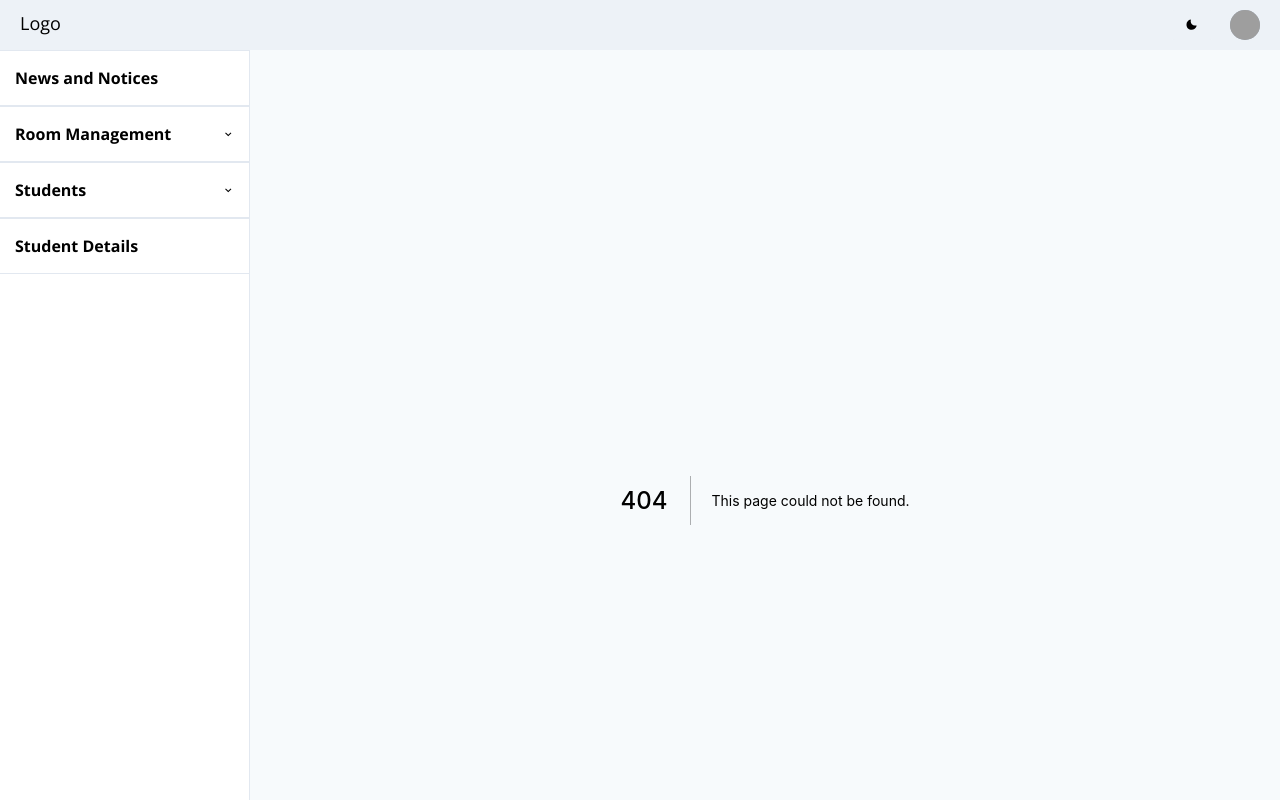
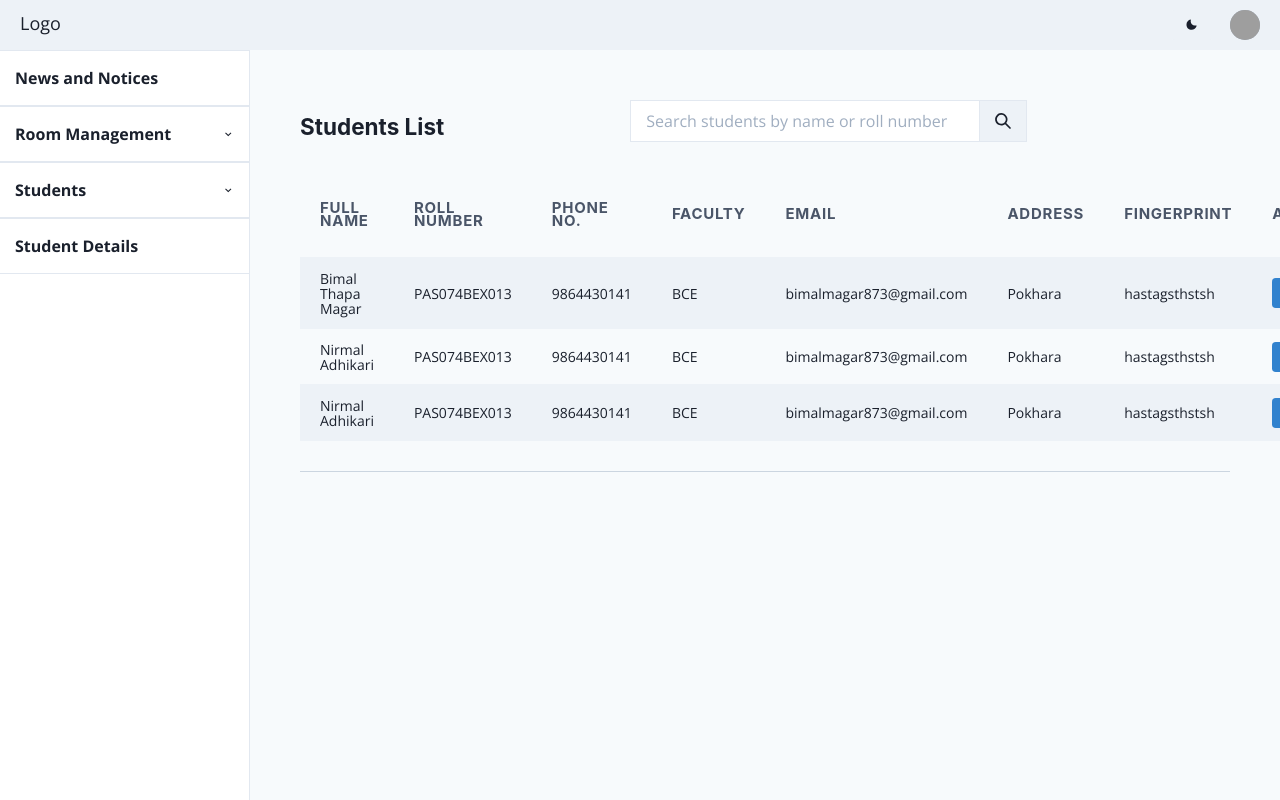
Before and after one commit to bimalmagar10/hostel-management-system, a Next.js app: page /students/student-management/BCE in a window 1280 px wide. Before the commit this address had no page. Built offline with nearby package versions, Linux system fonts and the light colour scheme; grey boxes are pictures that could not be loaded.

Commit message:
student management ui design complete

```diff
--- a/pages/room-management/block/[blockId].js
+++ b/pages/room-management/block/[blockId].js
@@ -10,6 +10,7 @@ import {
 	TableCaption,
 	Divider,
 	IconButton,
+	Box
 } from "@chakra-ui/react";
 import {EditIcon} from "@chakra-ui/icons";
 import {useRouter} from "next/router";
@@ -65,11 +66,10 @@ function BlockDetails() {
 					</Tr>
 				</Tbody>
 				<Tfoot>
-					<Tr>
-						<Divider/>
-					</Tr>
+					<Tr/>
 				</Tfoot>
 			</Table>
+			<Box mt="3rem" bg="gray.300" h="1px" w="100%"/>
 		</>
 	);
 }
--- /dev/null
+++ b/pages/students/student-management/[departmentId].js
@@ -0,0 +1,99 @@
+import {
+	Heading,
+	Table,
+	Thead,
+	Tbody,
+	Tfoot,
+	Tr,
+	Th,
+	Td,
+	Divider,
+	IconButton,
+	Flex,
+	Stack,
+	Input,
+	useColorModeValue,
+	Box
+} from "@chakra-ui/react";
+import {EditIcon,SearchIcon,AddIcon} from "@chakra-ui/icons";
+import {useRouter} from "next/router";
+export default function ManageStudent() {
+	const {query} = useRouter();
+	return (
+		<>
+		    <Flex direction="row" justify="flex-start" align="center">
+				<Heading mb="4rem" mr="20%">Students List</Heading>
+				<Stack direction="row" justify="center" spacing={0} align="stretch" mb="5rem">
+		        	<Input
+		        	size="lg"
+		        	p="2rem 1.5rem"
+		        	fontSize="1.6rem"
+		        	width="35rem"
+		        	placeholder="Search students by name or roll number"
+		        	rounded={false} bg={useColorModeValue('white','gray.700')}/>
+		        	<IconButton
+		        	p="2rem 1.5rem"
+		        	size="lg"
+		        	fontSize="1.6rem"
+		        	borderTop="1px"
+		        	borderRight="1px"
+		        	borderBottom="1px"
+		        	borderColor={useColorModeValue('gray.200','gray.600')}
+		        	aria-label="Search Students"
+		        	icon={<SearchIcon/>}
+		        	borderRadius={0}/>
+	        	</Stack>
+        	</Flex>
+			<Table variant="striped" size="lg" className="block-table">
+				<Thead className="block-head">
+					<Tr>
+						<Th>Full Name</Th>
+						<Th>Roll Number</Th>
+						<Th>Phone No.</Th>
+						<Th>Faculty</Th>
+						<Th>Email</Th>
+						<Th>Address</Th>
+						<Th>Fingerprint</Th>
+						<Th>Actions</Th>
+					</Tr>
+				</Thead>
+				<Tbody className="block-data">
+					<Tr>
+						<Td textAlign="left !important">Bimal Thapa Magar</Td>
+						<Td>PAS074BEX013</Td>
+						<Td>9864430141</Td>
+						<Td>{query.departmentId}</Td>
+						<Td>bimalmagar873@gmail.com</Td>
+						<Td>Pokhara</Td>
+						<Td>hastagsthstsh</Td>
+						<Td textAlign="center"><IconButton colorScheme="blue" size="lg"  fontSize="1.5rem" aria-label="Edit room" icon={<EditIcon/>}/></Td>
+					</Tr>
+					<Tr>
+						<Td textAlign="left !important">Nirmal Adhikari</Td>
+						<Td>PAS074BEX013</Td>
+						<Td>9864430141</Td>
+						<Td>{query.departmentId}</Td>
+						<Td>bimalmagar873@gmail.com</Td>
+						<Td>Pokhara</Td>
+						<Td>hastagsthstsh</Td>
+						<Td textAlign="center"><IconButton colorScheme="blue" size="lg"  fontSize="1.5rem" aria-label="Edit room" icon={<EditIcon/>}/></Td>
+					</Tr>
+					<Tr>
+						<Td textAlign="left !important">Nirmal Adhikari</Td>
+						<Td>PAS074BEX013</Td>
+						<Td>9864430141</Td>
+						<Td>{query.departmentId}</Td>
+						<Td>bimalmagar873@gmail.com</Td>
+						<Td>Pokhara</Td>
+						<Td>hastagsthstsh</Td>
+						<Td textAlign="center"><IconButton colorScheme="blue" size="lg"  fontSize="1.5rem" aria-label="Edit room" icon={<EditIcon/>}/></Td>
+					</Tr>
+				</Tbody>
+				<Tfoot>
+				  <Tr/>
+				</Tfoot>
+			</Table>
+			<Box mt="3rem" bg="gray.300" h="1.5px" w="100%"/>
+		</>
+	);
+}
--- a/styles/theme.js
+++ b/styles/theme.js
@@ -28,13 +28,13 @@ const theme = extendTheme({
 				fontFamily:"inherit"
 			},
 			'.block-head th':{
-				fontSize:"1.6rem !important",
-				textAlign:"center",
+				fontSize:"1.5rem !important",
+				textAlign:"left",
 				paddingBottom:"3rem"
 			},
 			'.block-data td':{
-				fontSize:'1.5rem',
-				textAlign:"center"
+				fontSize:'1.4rem',
+				textAlign:"left"
 			},
 		}
 	},
```
Also changed, not shown: components/MySelect.js (added, +18 -0 lines), pages/students/student-register.js (added, +73 -0 lines).
